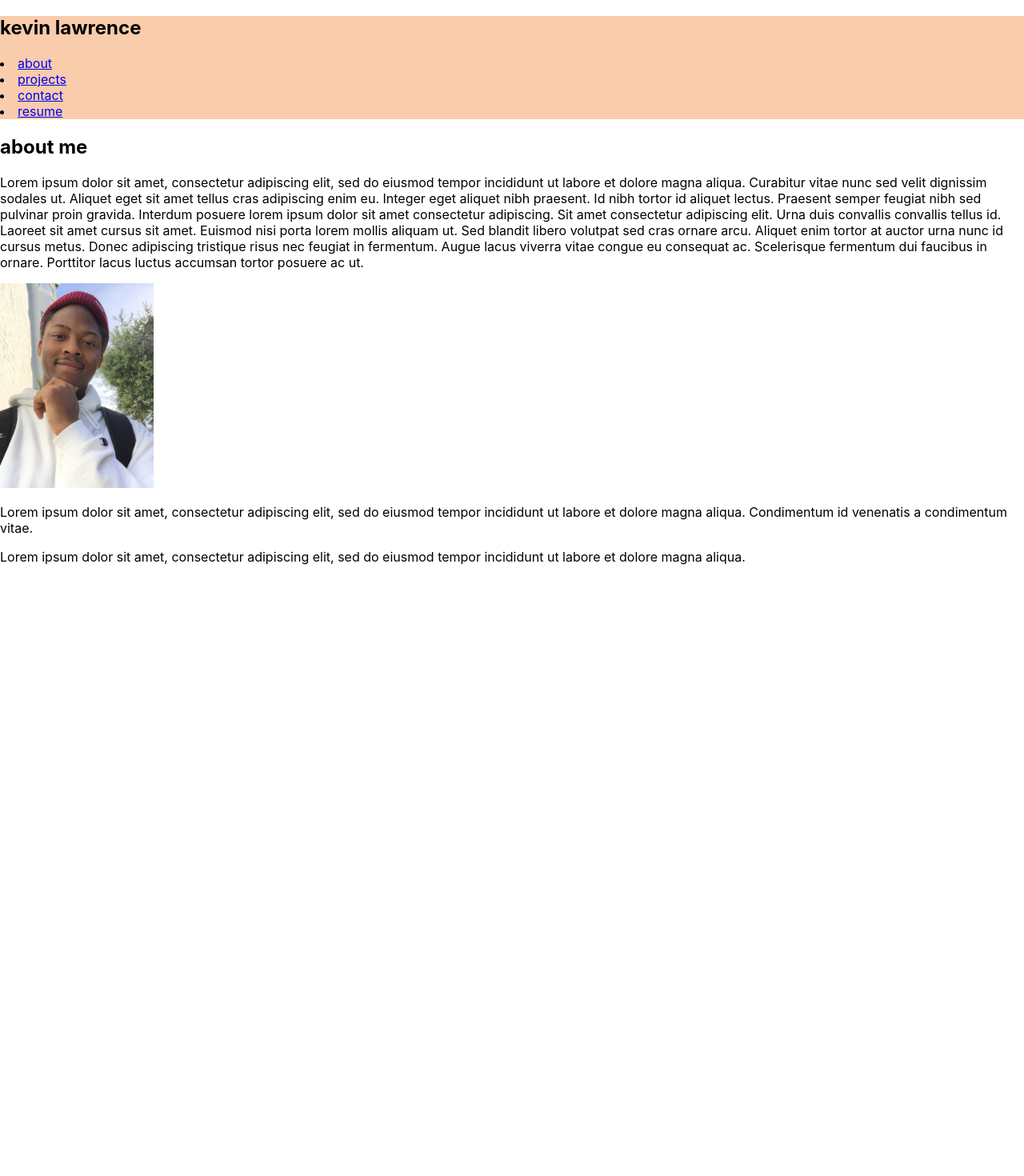
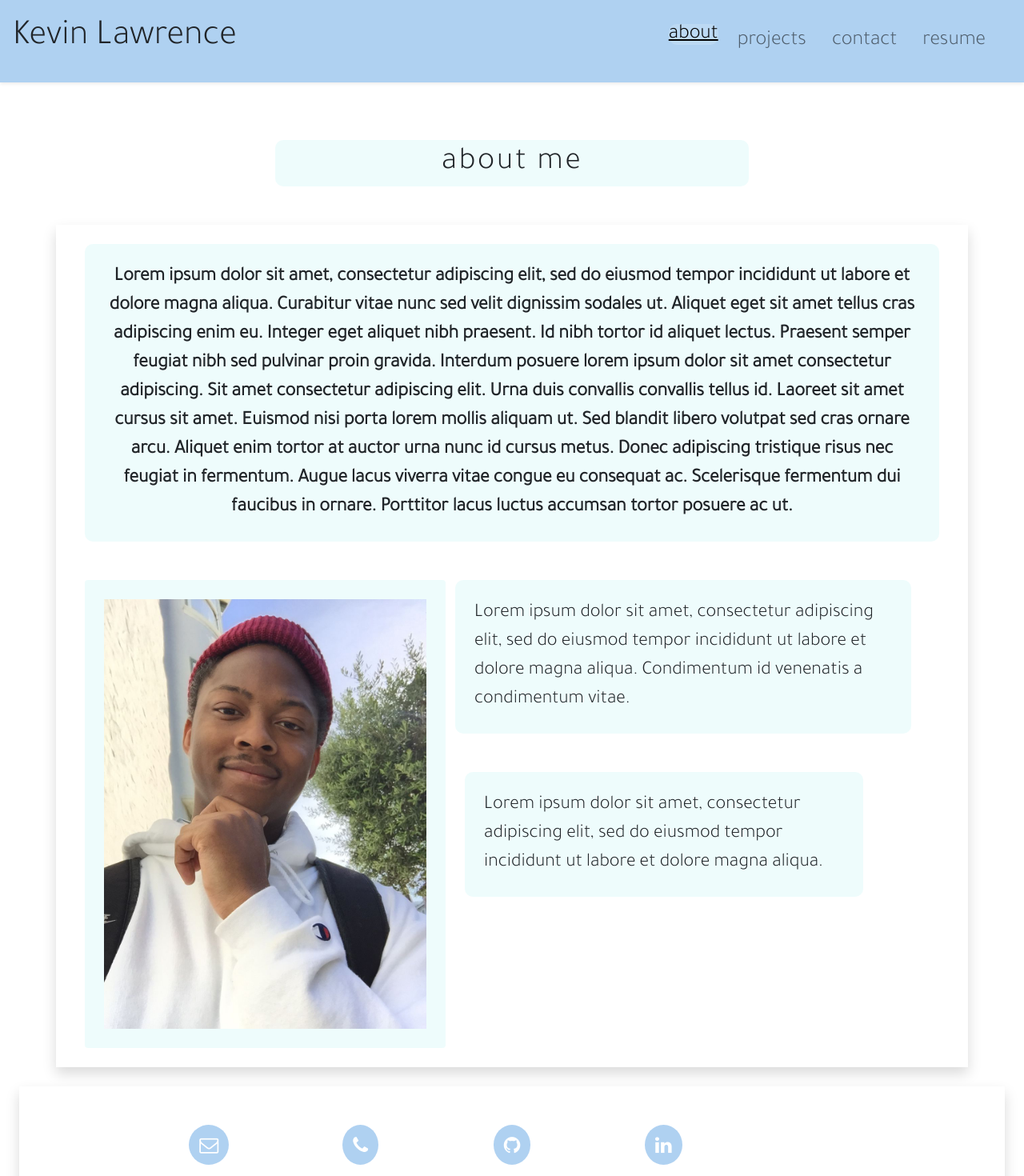
Before and after one commit to kingkevin05/react-portfolio, a React (Create React App) app: page / in a window 1280 px wide. Shown: the top 1470 px of the page at 80% size. Before the commit the page ends 800 px from the top, so only its background shows below. Built offline with nearby package versions, Linux system fonts and the light colour scheme.

Commit message:
added footer and updated CSS

```diff
--- a/package.json
+++ b/package.json
@@ -6,8 +6,12 @@
     "@testing-library/jest-dom": "^5.14.1",
     "@testing-library/react": "^11.2.7",
     "@testing-library/user-event": "^12.8.3",
+    "bootstrap": "^5.0.1",
+    "font-awesome": "^4.7.0",
     "react": "^17.0.2",
+    "react-bootstrap": "^1.6.1",
     "react-dom": "^17.0.2",
+    "react-router-dom": "^5.2.0",
     "react-scripts": "4.0.1",
     "web-vitals": "^1.1.2"
   },
--- a/public/index.html
+++ b/public/index.html
@@ -24,7 +24,7 @@
       work correctly both with client-side routing and a non-root public URL.
       Learn how to configure a non-root public URL by running `npm run build`.
     -->
-    <title>React App</title>
+    <title>Kevin Lawrence</title>
   </head>
   <body>
     <noscript>You need to enable JavaScript to run this app.</noscript>
--- a/src/App.css
+++ b/src/App.css
@@ -1,38 +1,135 @@
-.App {
-  text-align: center;
+@import url("https://fonts.googleapis.com/css2?family=Satisfy&family=Tajawal:wght@300&display=swap");
+
+.navbar-brand {
+  font-size: 44px;
+  font-family: 'Tajawal', sans-serif;
 }
 
-.App-logo {
-  height: 40vmin;
-  pointer-events: none;
+.header-title {
+  font-size: 45px;
+  font-family: 'Tajawal', sans-serif;
 }
 
-@media (prefers-reduced-motion: no-preference) {
-  .App-logo {
-    animation: App-logo-spin infinite 20s linear;
-  }
+.nav-link {
+  font-size: 26px;
+  font-family: 'Tajawal', sans-serif;
+}
+.nav-link:hover {
+  background-color: rgba(255, 255, 255, 0.164);
+  border-radius: 10px;
 }
 
-.App-header {
-  background-color: #282c34;
-  min-height: 100vh;
-  display: flex;
-  flex-direction: column;
-  align-items: center;
-  justify-content: center;
-  font-size: calc(10px + 2vmin);
+.active {
+  background-color: rgba(255, 255, 255, 0.164);
+  border-radius: 10px;
+  color: black;
+}
+.active:hover {
+  background-color: rgba(255, 255, 255, 0.164);
+  border-radius: 10px;
+  color: black;
+  text-decoration: none;
+}
+
+.intro-text {
+  font-family: 'Tajawal', sans-serif;
+  font-size: 24px;
+  background-color: #d2f6f863;
+  border-radius: 10px;
+  padding: 5px;
+}
+
+.bold-text {
+  font-family: 'Tajawal', sans-serif;
+  font-size: 24px;
+  background-color: #d2f6f863;
+  border-radius: 10px;
+  padding: 5px;
+  font-weight: bolder;
+}
+
+.img-fluid {
+  background-color: #d2f6f863;
+  border-radius: 25px;
+  padding: 5px;
+}
+
+.fa {
+  padding: 13px;
+  text-align: center;
+  text-decoration: none;
+  border-radius: 50%;
+  background: #338adb63;
   color: white;
 }
 
-.App-link {
-  color: #61dafb;
+.fa:hover {
+  background-color: #d2f6f863;
+  text-decoration: none;
+  color: #338adb63;
 }
 
-@keyframes App-logo-spin {
-  from {
-    transform: rotate(0deg);
-  }
-  to {
-    transform: rotate(360deg);
-  }
+.icon {
+  font-size: 24px;
 }
+
+.sub-title {
+  font-family: 'Tajawal', sans-serif;
+  background-color: #d2f6f863;
+  border-radius: 10px;
+  padding: 5px;
+  letter-spacing: 2.6px;
+}
+
+.project {
+  background-color: #fbefcc9a;
+  border-radius: 10px;
+}
+.project:hover {
+  background-color: #fbefcc;
+}
+
+.card-text {
+  font-family: 'Tajawal', sans-serif;
+  font-size: 20px;
+  font-weight: bold;
+  text-align: center;
+  text-decoration: none;
+  color: black;
+}
+.card-text:hover {
+  text-decoration: none;
+  color: #338adb63;
+}
+.repo {
+  font-size:18px;
+}
+.repo:hover{
+  color: #338adb63;
+}
+.resume {
+  font-family: 'Tajawal', sans-serif;
+  font-size: 28px;
+  background-color: #f4fbcc63;
+  border-radius: 10px;
+  align-items: center;
+  text-align: center;
+}
+.link {
+  text-decoration: none;
+  color: #667292;
+  font-weight: bold;
+}
+.link:hover {
+  text-decoration: none;
+  color: #338adb63;
+}
+.card-img-top {
+  height: 200px;
+  padding: 10px;
+}
+.card-footer {
+  background-color: #f9ccac7e;
+  font-family: 'Tajawal', sans-serif;
+  font-size: 32px;
+}
--- a/src/App.js
+++ b/src/App.js
@@ -2,7 +2,7 @@ import React, {useState} from 'react';
 import About from './components/About';
 // import Projects from './components/Projects';
 // import Contact from './components/Contact';
-// import Footer from './components/Footer';
+import Footer from './components/Footer';
 import Navigation from './components/Navigation';
 import './App.css';
 
@@ -27,7 +27,7 @@ function App() {
       <main>
         {renderPage(currentPage)}
       </main>
-       {/* <Footer /> */}
+       <Footer />
     </div>
   );
 }
--- a/src/components/About/index.js
+++ b/src/components/About/index.js
@@ -19,7 +19,7 @@ function About() {
         </p>
       </div>
         <div className="col-5">
-            <img src={ profile } className="img-fluid rounded m-4 p-4" style={{ width: "15%" }} alt="cover" />
+            <img src={ profile } className="img-fluid rounded m-4 p-4" style={{ width: "100%" }} alt="cover" />
         </div>
         <div class="col-6">
           <div class="row">
--- a/src/components/Footer/index.js
+++ b/src/components/Footer/index.js
@@ -0,0 +1,33 @@
+/* eslint-disable jsx-a11y/anchor-has-content */
+import React from "react";
+
+function Footer() {
+  return (
+    <footer>
+      <div className="row m-4 p-5 shadow">
+        <div className="col-1"></div>
+        <div className="text-center col-2 icon">
+          <a
+            href="kevin.lawrence404@gmail.com"
+            className="fa fa-envelope-o"
+          ></a>
+        </div>
+        <div className="text-center col-2 icon">
+          <a href="tel:(404)731-5478" className="fa fa-phone"></a>
+        </div>
+        <div className="text-center col-2 icon">
+          <a href="https://github.com/kingkevin05" className="fa fa-github"></a>
+        </div>
+        <div className="text-center col-2 icon">
+          <a
+            href="https://www.linkedin.com/in/kevinlawrence05/"
+            className="fa fa-linkedin"
+          ></a>
+        </div>
+        <div className="col-1"></div>
+      </div>
+    </footer>
+  );
+}
+
+export default Footer;
--- a/src/components/Navigation/index.js
+++ b/src/components/Navigation/index.js
@@ -3,8 +3,8 @@ import React from 'react';
 function Navigation(props) {
     const navLinks = ['about', 'projects', 'contact', 'resume',];
     return (
-        <nav className="navbar navbar-expand-lg navbar-light shadow-sm" style={{backgroundColor: "#f9ccac"}}>
-        <h1 className="header-title px-2 mx-2">kevin lawrence</h1>
+        <nav className="navbar navbar-expand-lg navbar-light shadow-sm" style={{backgroundColor: "#338adb63"}}>
+        <h1 className="header-title px-2 mx-2">Kevin Lawrence</h1>
         <div className="collapse navbar-collapse justify-content-end p-2 mx-4" id="navbarNavAltMarkup">
             <div className="navbar-nav none">
             {navLinks.map(tabs => (
--- a/src/index.js
+++ b/src/index.js
@@ -3,6 +3,8 @@ import ReactDOM from 'react-dom';
 import './index.css';
 import App from './App';
 import reportWebVitals from './reportWebVitals';
+import 'bootstrap/dist/css/bootstrap.min.css';
+import 'font-awesome/css/font-awesome.min.css';
 
 ReactDOM.render(
   <React.StrictMode>
```
Also changed, not shown: 2 other files (tests, documents, lock files or other folders).
